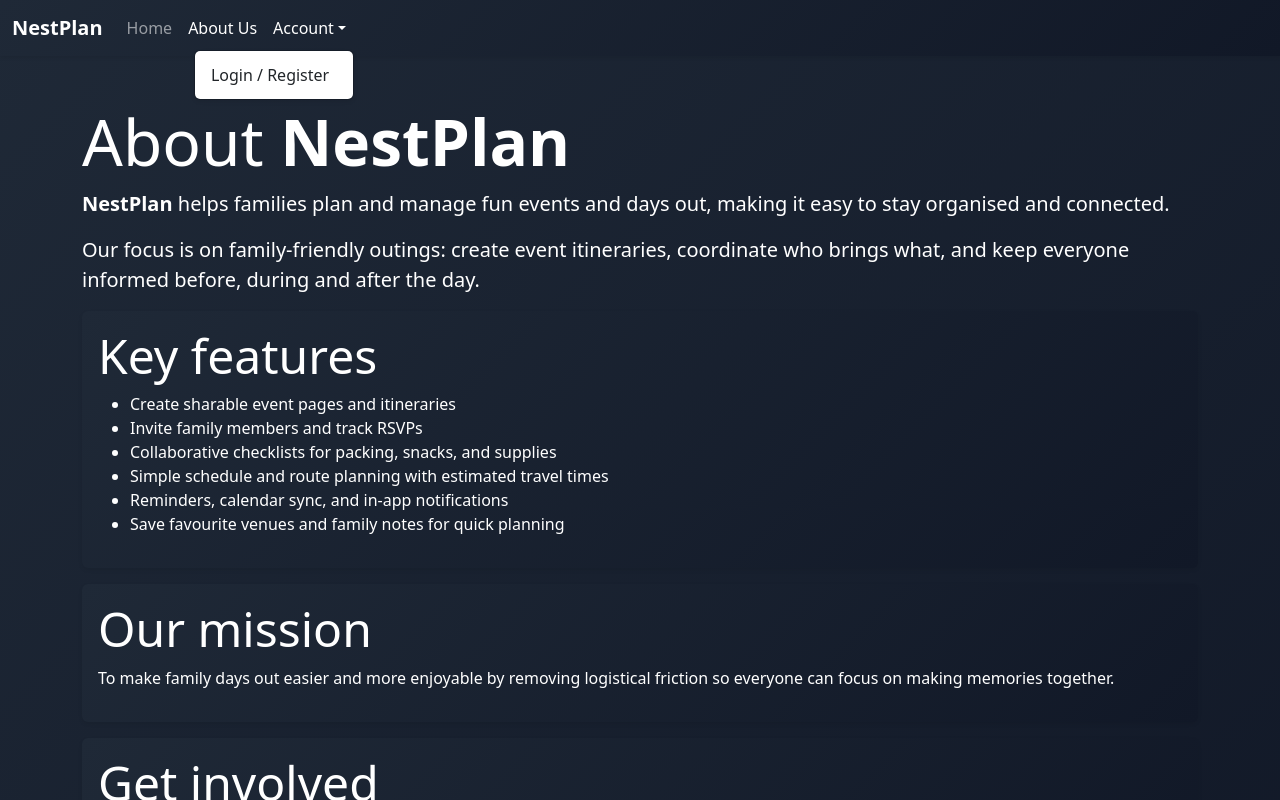
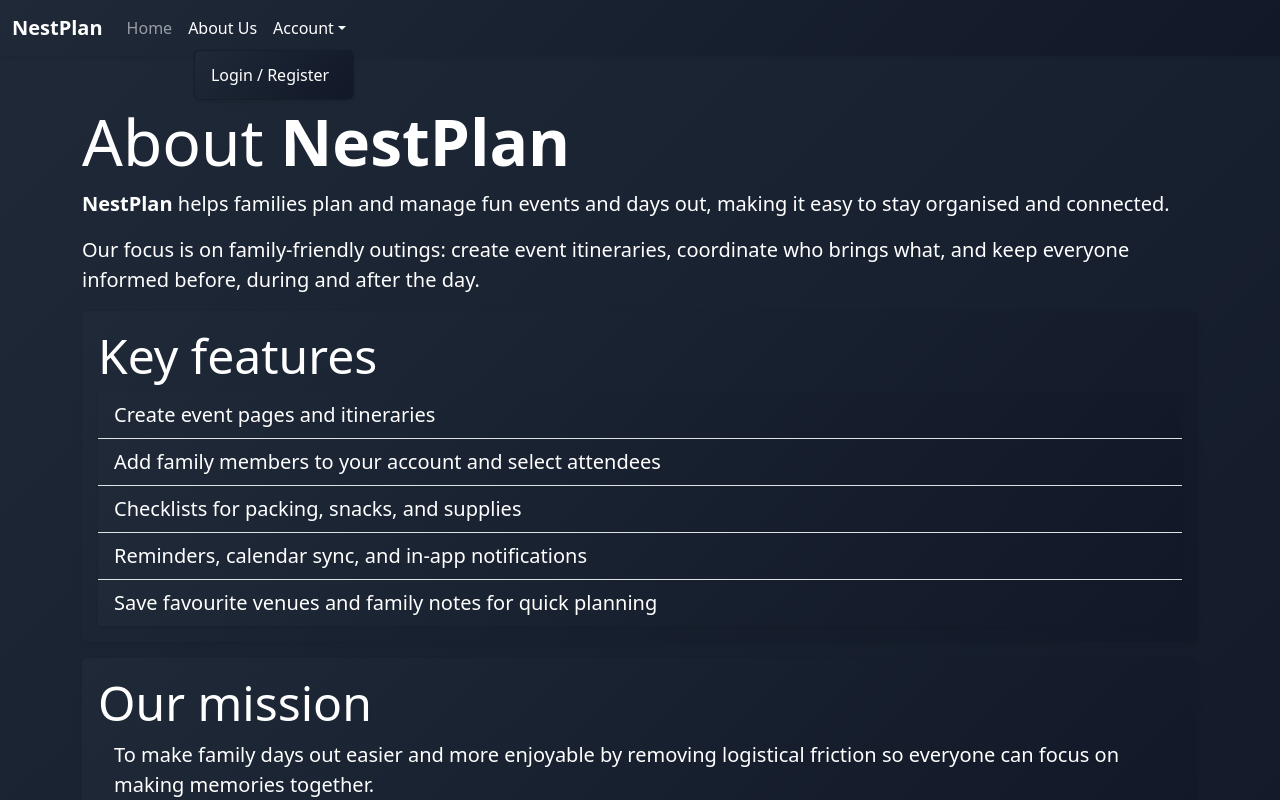
Before and after one commit to saulmackenzie/fewd2526-cwfrontend, a React (Create React App) app: page /about in a window 1280 px wide. Both pictures are taken after a click on the button "Account". Shown: the top 800 px of the page. Built offline with nearby package versions, Linux system fonts and the light colour scheme.

Commit message:
UI/UX update 6

```diff
--- a/public/index.html
+++ b/public/index.html
@@ -6,7 +6,7 @@
     <meta name="viewport" content="width=device-width, initial-scale=1" />
     <meta name="theme-color" content="#000000" />
     <meta
-      name="description"
+      name="NestPlan - FEWD CW1 Submission"
       content="Web site created using create-react-app"
     />
     <link rel="apple-touch-icon" href="%PUBLIC_URL%/logo192.png" />
@@ -24,7 +24,7 @@
       work correctly both with client-side routing and a non-root public URL.
       Learn how to configure a non-root public URL by running `npm run build`.
     -->
-    <title>React App</title>
+    <title>NestPlan</title>
   </head>
   <body>
     <noscript>You need to enable JavaScript to run this app.</noscript>
--- a/src/components/Navbar.jsx
+++ b/src/components/Navbar.jsx
@@ -28,12 +28,12 @@ export default function Navbar() {
             </li>
             <li className="nav-item dropdown">
               <a className="nav-link dropdown-toggle" href="#" role="button" data-bs-toggle="dropdown">{user?.username || "Account"}</a>
-              <ul className="dropdown-menu dropdown-menu-end shadow-sm">
-                {isAuthenticated && (<li><NavLink className="dropdown-item" to="/catalogue">My Event Catalogue</NavLink></li>)}
+              <ul className="dropdown-menu dropdown-menu-end shadow-sm bg-dark ui-gradient">
+                {isAuthenticated && (<li><NavLink className="dropdown-item text-white" to="/catalogue">My Event Catalogue</NavLink></li>)}
                 <li><NavLink className={({isActive}) => "dropdown-item" + (isActive ? " active": "")} to="/account">{isAuthenticated ? (
                   <span className="text-danger">Logout</span>
                 ) : (
-                  <span>Login / Register</span>
+                  <span className="text-white">Login / Register</span>
                 )}</NavLink></li>
               </ul>
             </li>
--- a/src/pages/About.jsx
+++ b/src/pages/About.jsx
@@ -10,26 +10,25 @@ function About() {
 
                 <div className="bg-dark ui-gradient shadow-sm p-3 rounded mb-3 text-white">
                     <h2 className="display-5">Key features</h2>
-                    <ul>
-                        <li>Create sharable event pages and itineraries</li>
-                        <li>Invite family members and track RSVPs</li>
-                        <li>Collaborative checklists for packing, snacks, and supplies</li>
-                        <li>Simple schedule and route planning with estimated travel times</li>
-                        <li>Reminders, calendar sync, and in-app notifications</li>
-                        <li>Save favourite venues and family notes for quick planning</li>
+                    <ul className="list-group list-group-flush shadow-sm">
+                        <li className="list-group-item bg-dark ui-gradient text-white lead">Create event pages and itineraries</li>
+                        <li className="list-group-item bg-dark ui-gradient text-white lead">Add family members to your account and select attendees</li>
+                        <li className="list-group-item bg-dark ui-gradient text-white lead">Checklists for packing, snacks, and supplies</li>
+                        <li className="list-group-item bg-dark ui-gradient text-white lead">Reminders, calendar sync, and in-app notifications</li>
+                        <li className="list-group-item bg-dark ui-gradient text-white lead">Save favourite venues and family notes for quick planning</li>
                     </ul>
                 </div>
 
                 <div className="bg-dark ui-gradient shadow-sm p-3 rounded mb-3 text-white">
                     <h2 className="display-5">Our mission</h2>
-                    <p>
+                    <p className="lead mx-3">
                         To make family days out easier and more enjoyable by removing logistical friction so everyone can focus on making memories together.
                     </p>
                 </div>
 
                 <div className="bg-dark ui-gradient shadow-sm p-3 rounded text-white">
                     <h2 className="display-5">Get involved</h2>
-                    <p>
+                    <p className="lead mx-3">
                         Have feedback or ideas for family-friendly features? Visit the contact page to share suggestions or contribute to improving NestPlan.
                     </p>
                 </div>
```
Also changed, not shown: 1 other file (tests, documents, lock files or other folders).
